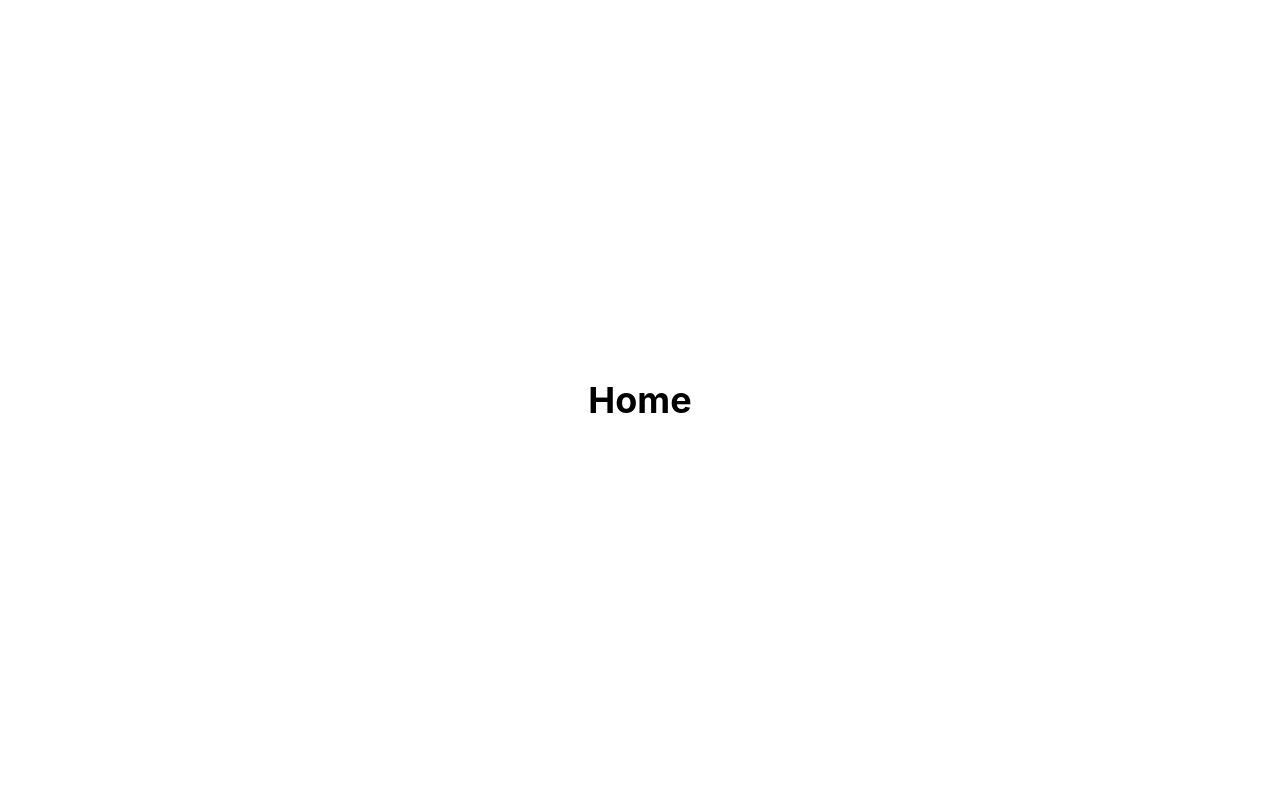
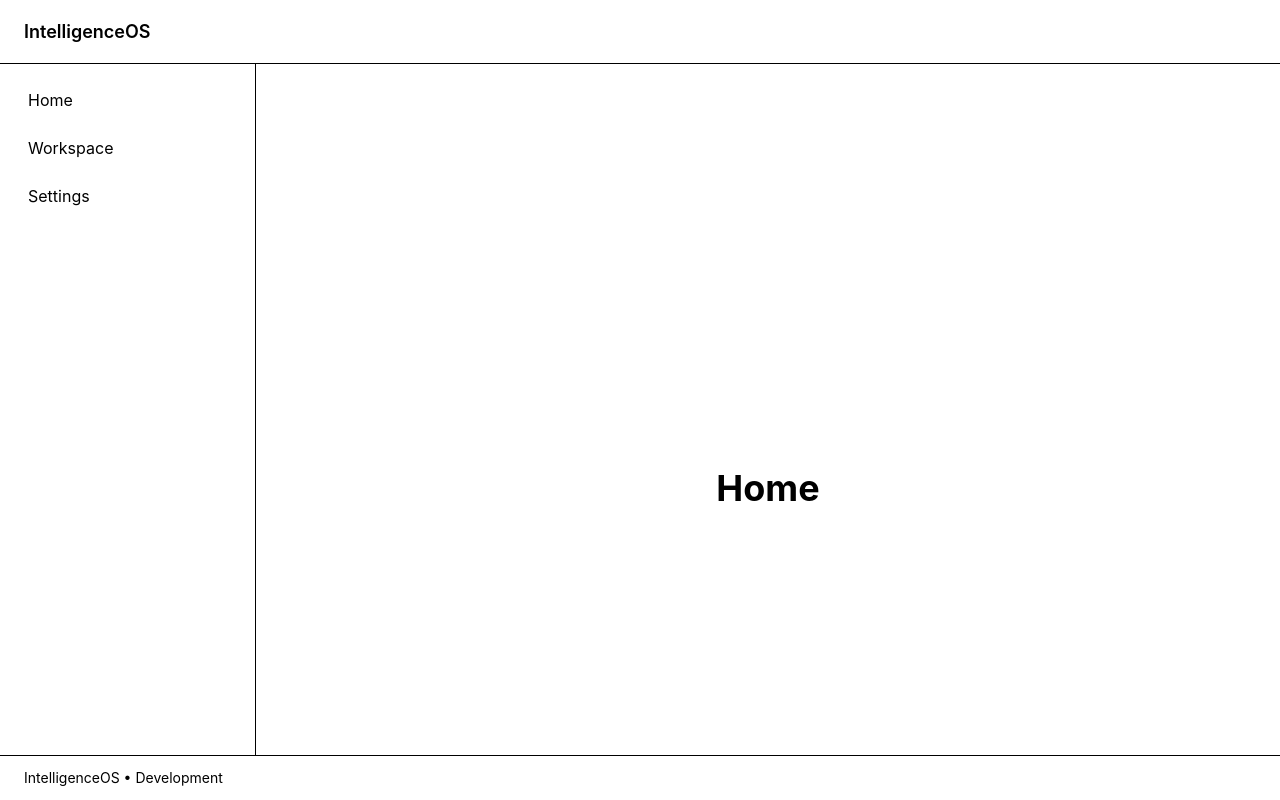
Before and after one commit to Azizul-11/intelligence-os, a React (Vite) app in the folder apps/web/: page / in a window 1280 px wide. Built offline with nearby package versions, Linux system fonts and the light colour scheme.

Commit message:
feat: implement application shell layout

```diff
--- /dev/null
+++ b/apps/web/src/app/layouts/AppShell.tsx
@@ -0,0 +1,32 @@
+import type { ReactNode } from "react";
+
+import {
+  Footer,
+  Header,
+  MainContent,
+  Sidebar,
+} from ".";
+
+type AppShellProps = {
+  children: ReactNode;
+};
+
+export function AppShell({
+  children,
+}: AppShellProps) {
+  return (
+    <div className="flex h-screen flex-col">
+      <Header />
+
+      <div className="flex flex-1 overflow-hidden">
+        <Sidebar />
+
+        <MainContent>
+          {children}
+        </MainContent>
+      </div>
+
+      <Footer />
+    </div>
+  );
+}
--- /dev/null
+++ b/apps/web/src/app/layouts/Footer.tsx
@@ -0,0 +1,7 @@
+export function Footer() {
+  return (
+    <footer className="border-t px-6 py-3 text-sm text-muted-foreground">
+      IntelligenceOS • Development
+    </footer>
+  );
+}
--- /dev/null
+++ b/apps/web/src/app/layouts/Header.tsx
@@ -0,0 +1,9 @@
+export function Header() {
+  return (
+    <header className="flex h-16 items-center border-b px-6">
+      <h1 className="text-lg font-semibold">
+        IntelligenceOS
+      </h1>
+    </header>
+  );
+}
--- /dev/null
+++ b/apps/web/src/app/layouts/MainContent.tsx
@@ -0,0 +1,15 @@
+import type { ReactNode } from "react";
+
+type MainContentProps = {
+  children: ReactNode;
+};
+
+export function MainContent({
+  children,
+}: MainContentProps) {
+  return (
+    <main className="flex-1 overflow-auto p-6">
+      {children}
+    </main>
+  );
+}
--- /dev/null
+++ b/apps/web/src/app/layouts/Sidebar.tsx
@@ -0,0 +1,42 @@
+import { cn } from "@/shared/lib/utils";
+import { NavLink } from "react-router-dom";
+
+const navigation = [
+  {
+    label: "Home",
+    href: "/",
+  },
+  {
+    label: "Workspace",
+    href: "/workspace",
+  },
+  {
+    label: "Settings",
+    href: "/settings",
+  },
+];
+
+export function Sidebar() {
+  return (
+    <aside className="w-64 border-r p-4">
+      <nav className="flex flex-col gap-2">
+        {navigation.map((item) => (
+          <NavLink
+            key={item.href}
+            to={item.href}
+           className={({ isActive }) =>
+  cn(
+    "rounded-md px-3 py-2 transition-colors",
+    isActive
+      ? "bg-primary text-primary-foreground"
+      : "hover:bg-muted",
+  )
+}
+          >
+            {item.label}
+          </NavLink>
+        ))}
+      </nav>
+    </aside>
+  );
+}
--- /dev/null
+++ b/apps/web/src/app/layouts/index.ts
@@ -0,0 +1,5 @@
+export * from "./AppShell";
+export * from "./Header";
+export * from "./Sidebar";
+export * from "./MainContent";
+export * from "./Footer";
--- a/apps/web/src/app/router/RootLayout.tsx
+++ b/apps/web/src/app/router/RootLayout.tsx
@@ -1,9 +1,11 @@
 import { Outlet } from "react-router-dom";
+
+import { AppShell } from "../layouts";
 
 export default function RootLayout() {
   return (
-    <main className="min-h-screen bg-background text-foreground">
+    <AppShell>
       <Outlet />
-    </main>
+    </AppShell>
   );
 }
```
